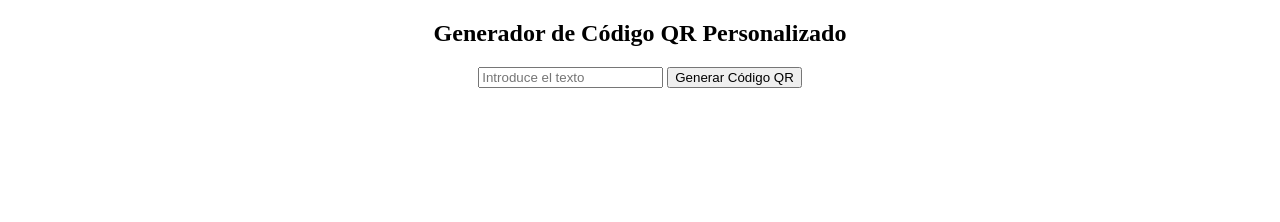
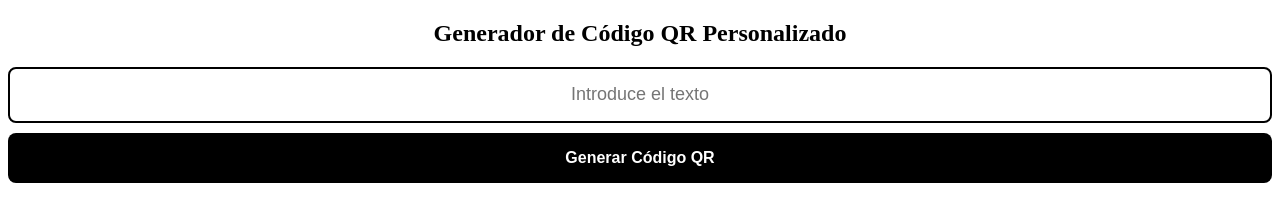
Before and after one commit to grupovallenorte/qr, a plain HTML site: page index.html in a window 1280 px wide. Drawn offline with Linux system fonts and the light colour scheme.

Commit message:
Update index 3

```diff
--- a/index.html
+++ b/index.html
@@ -30,12 +30,35 @@
             display: none;
             margin-top: 10px;
         }
+
+        input {
+            font-size: 18px;
+            text-align: center;
+            height: 50px;
+            outline: none;
+            border: 2px solid black;
+            border-radius: 8px;
+        }
+
+        input:focus {
+            border: 2px solid rgb(63, 214, 21);
+        }
+
+        button {
+            font-size: 16px;
+            font-weight: bold;
+            border-radius: 8px;
+            color: white;
+            background-color: black;
+            height: 50px;
+            border: 0;
+        }
     </style>
 </head>
 
 <body>
     <h2 style="text-align: center;">Generador de Código QR Personalizado</h2>
-    <div style="text-align: center;">
+    <div style="text-align: center; display: flex; flex-direction: column; gap: 10px;">
         <input type="text" id="texto" placeholder="Introduce el texto">
         <button onclick="generarQR()">Generar Código QR</button>
     </div>
```
